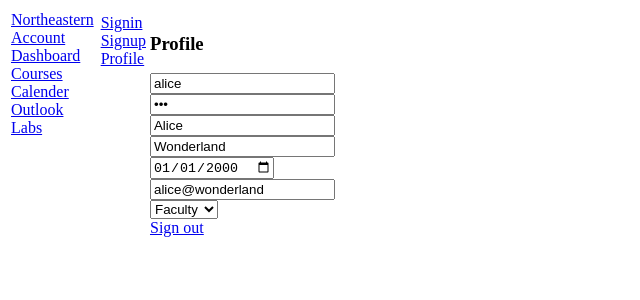
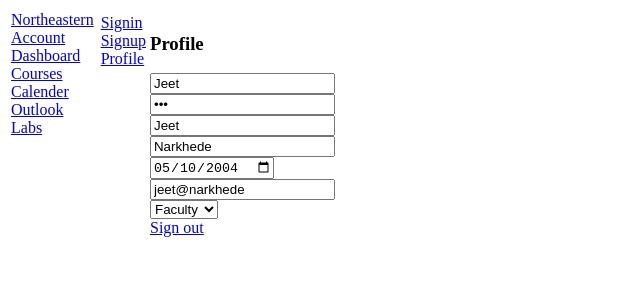
Before and after one commit to Zexsteel900/kambaz-app1, a Next.js app: page /Account/Profile in a window 1280 px wide. Shown: the top 300 px of the page, without its empty margins (0-640 px from the left). Built offline with nearby package versions, Linux system fonts and the light colour scheme.

Commit message:
Final check

```diff
--- a/app/(Kambaz)/Account/Profile/page.tsx
+++ b/app/(Kambaz)/Account/Profile/page.tsx
@@ -3,13 +3,13 @@ export default function Profile() {
   return (
     <div id="wd-profile-screen">
       <h3>Profile</h3>
-      <input defaultValue="alice" placeholder="username" className="wd-username"/><br/>
+      <input defaultValue="Jeet" placeholder="username" className="wd-username"/><br/>
       <input defaultValue="123"   placeholder="password" type="password"
              className="wd-password" /><br/>
-      <input defaultValue="Alice" placeholder="First Name" id="wd-firstname" /><br/>
-      <input defaultValue="Wonderland" placeholder="Last Name" id="wd-lastname" /><br/>
-      <input defaultValue="2000-01-01" type="date" id="wd-dob" /><br/>
-      <input defaultValue="alice@wonderland" type="email" id="wd-email" /><br/>
+      <input defaultValue="Jeet" placeholder="First Name" id="wd-firstname" /><br/>
+      <input defaultValue="Narkhede" placeholder="Last Name" id="wd-lastname" /><br/>
+      <input defaultValue="2004-05-10" type="date" id="wd-dob" /><br/>
+      <input defaultValue="jeet@narkhede" type="email" id="wd-email" /><br/>
       <select defaultValue="FACULTY" id="wd-role">
         <option value="USER">User</option>       <option value="ADMIN">Admin</option>
         <option value="FACULTY">Faculty</option> <option value="STUDENT">Student</option>
--- a/app/(Kambaz)/Account/Signin/page.tsx
+++ b/app/(Kambaz)/Account/Signin/page.tsx
@@ -3,8 +3,8 @@ export default function Signin() {
  return (
    <div id="wd-signin-screen">
       <h3>Sign in</h3>
-      <input className="wd-username" placeholder="username" /> <br />
-      <input className="wd-password" placeholder="password" type="password" /> <br />
+      <input defaultValue="Jeet" className="wd-username" placeholder="username" /> <br />
+      <input defaultValue="Narkhede" className="wd-password" placeholder="password" type="password" /> <br />
       <Link id="wd-signin-btn" href="/Dashboard"> Sign in </Link> <br />
       <Link id="wd-signup-link" href="Signup"> Sign up </Link>
     </div>
--- a/app/(Kambaz)/Account/Signup/page.tsx
+++ b/app/(Kambaz)/Account/Signup/page.tsx
@@ -3,8 +3,8 @@ export default function Signup() {
   return (
     <div id="wd-signup-screen">
       <h3>Sign up</h3>
-      <input placeholder="username" className="wd-username" /><br/>
-      <input placeholder="password" type="password" className="wd-password" /><br/>
+      <input defaultValue="Zex" placeholder="username" className="wd-username" /><br/>
+      <input defaultValue="Steel" placeholder="password" type="password" className="wd-password" /><br/>
       <input placeholder="verify password"
              type="password" className="wd-password-verify" /><br/>
       <Link  href="Profile" > Sign up </Link><br />
```
Also changed, not shown: app/Labs/Lab1/page.tsx (+16 -6 lines).
